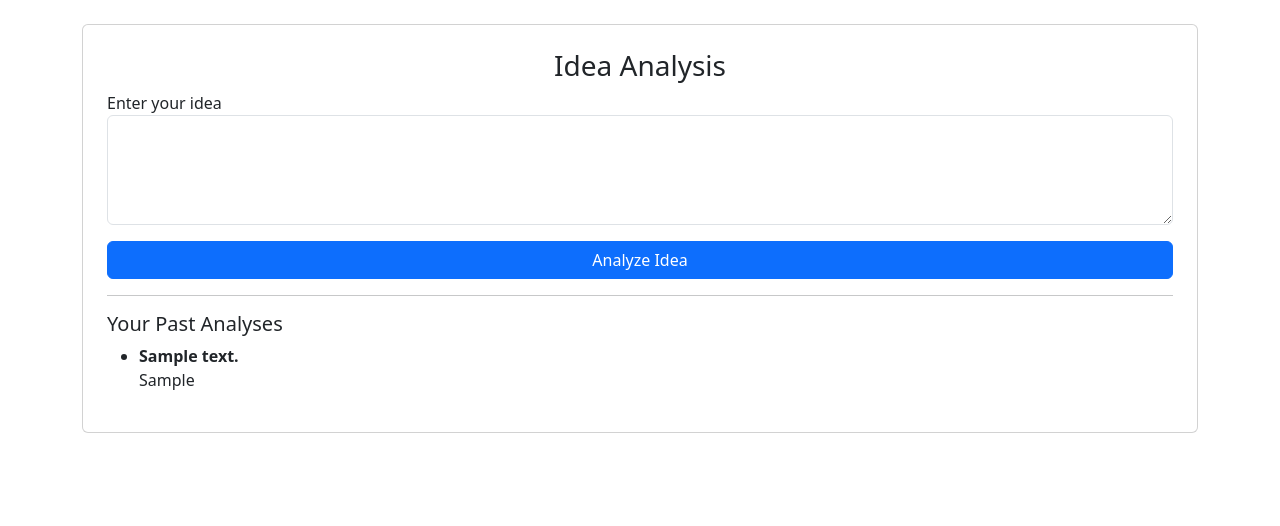
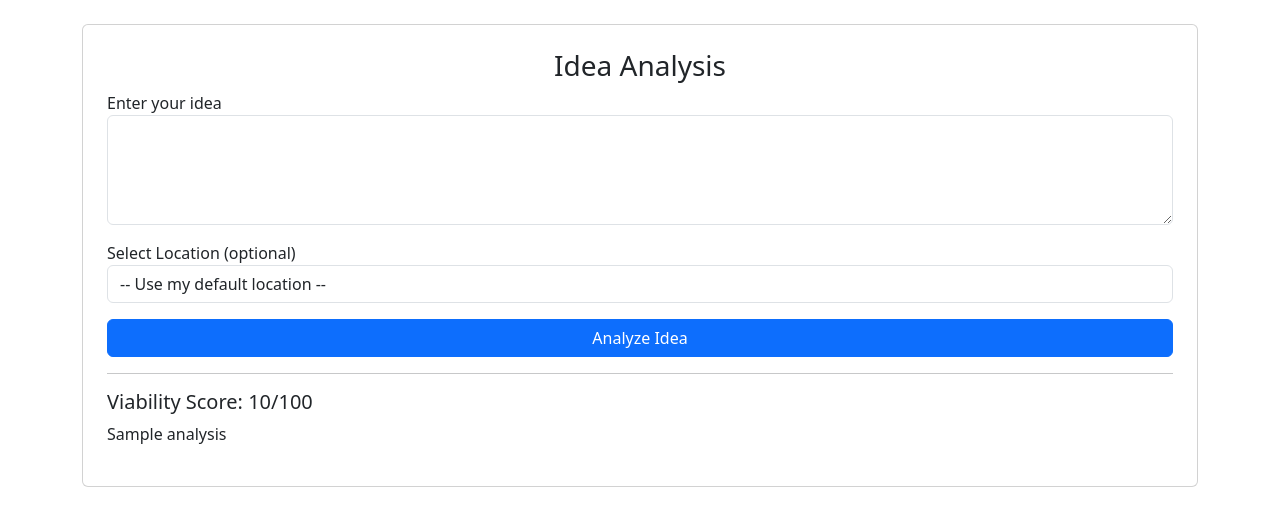
Before and after one commit to kasturimo/IdeaScanner, a Flask app: template templates/dashboard.html in a window 1280 px wide. Shown: the part 56-582 px from the top of the page. Run offline with Flask 3, Linux system fonts and the light colour scheme; tables that the repository leaves empty hold one stand-in row (values such as "Sample post"); the template is opened without the code that fills it: values that come from a table or form of the project are taken from there, most other values are stand-ins (such as "Sample title", 1, 10 or a date in 2020).

Commit message:
Update dashboard.html

```diff
--- a/templates/dashboard.html
+++ b/templates/dashboard.html
@@ -7,17 +7,27 @@
       <label>Enter your idea</label>
       <textarea name="idea" class="form-control" rows="4" required></textarea>
     </div>
+    <div class="mb-3">
+      <label>Select Location (optional)</label>
+      <select class="form-control" name="location">
+        <option value="">-- Use my default location --</option>
+        <option value="India">India</option>
+        <option value="United States">United States</option>
+        <option value="United Kingdom">United Kingdom</option>
+        <option value="Canada">Canada</option>
+        <option value="Australia">Australia</option>
+        <option value="Germany">Germany</option>
+        <option value="France">France</option>
+        <option value="Other">Other</option>
+      </select>
+    </div>
     <button type="submit" class="btn btn-primary w-100">Analyze Idea</button>
   </form>
 
-  {% if ideas %}
+  {% if analysis %}
   <hr>
-  <h5>Your Past Analyses</h5>
-  <ul>
-    {% for idea in ideas %}
-      <li><strong>{{ idea.idea_text }}</strong><br>{{ idea.analysis }}</li>
-    {% endfor %}
-  </ul>
+  <h5>Viability Score: {{ score }}/100</h5>
+  <p>{{ analysis }}</p>
   {% endif %}
 </div>
 {% endblock %}
```
